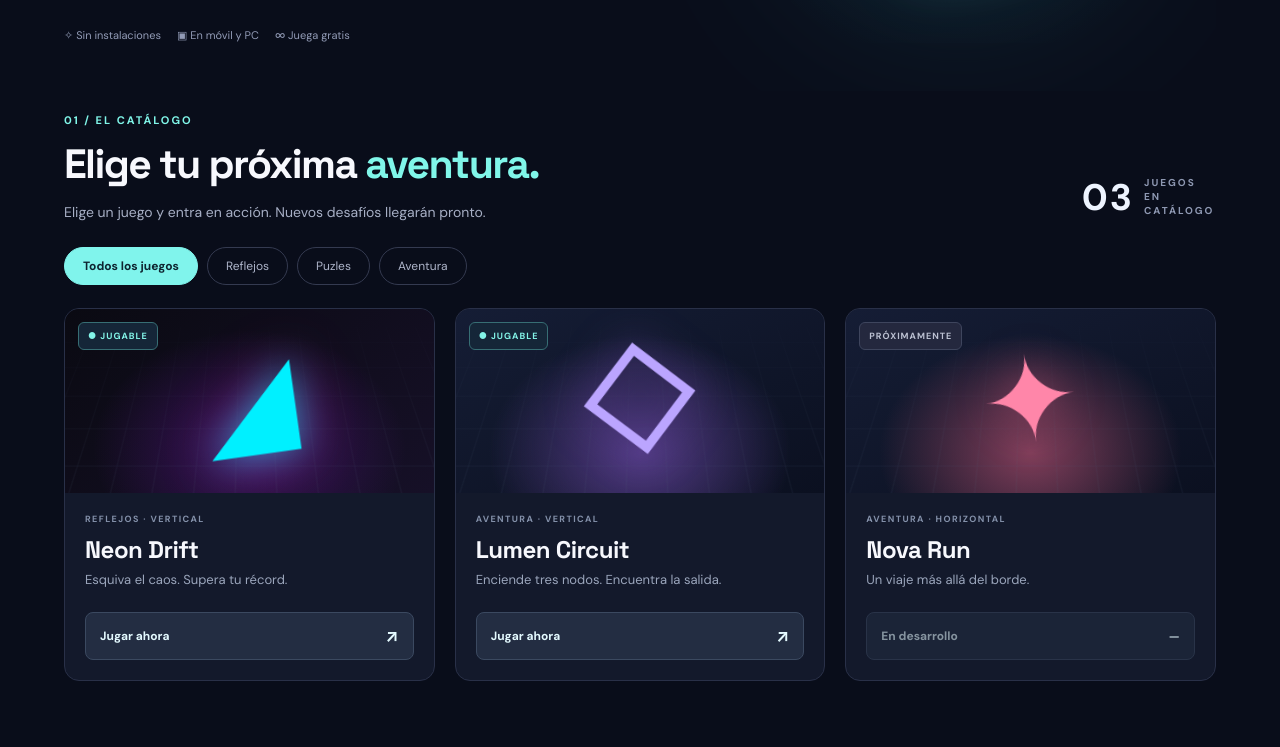
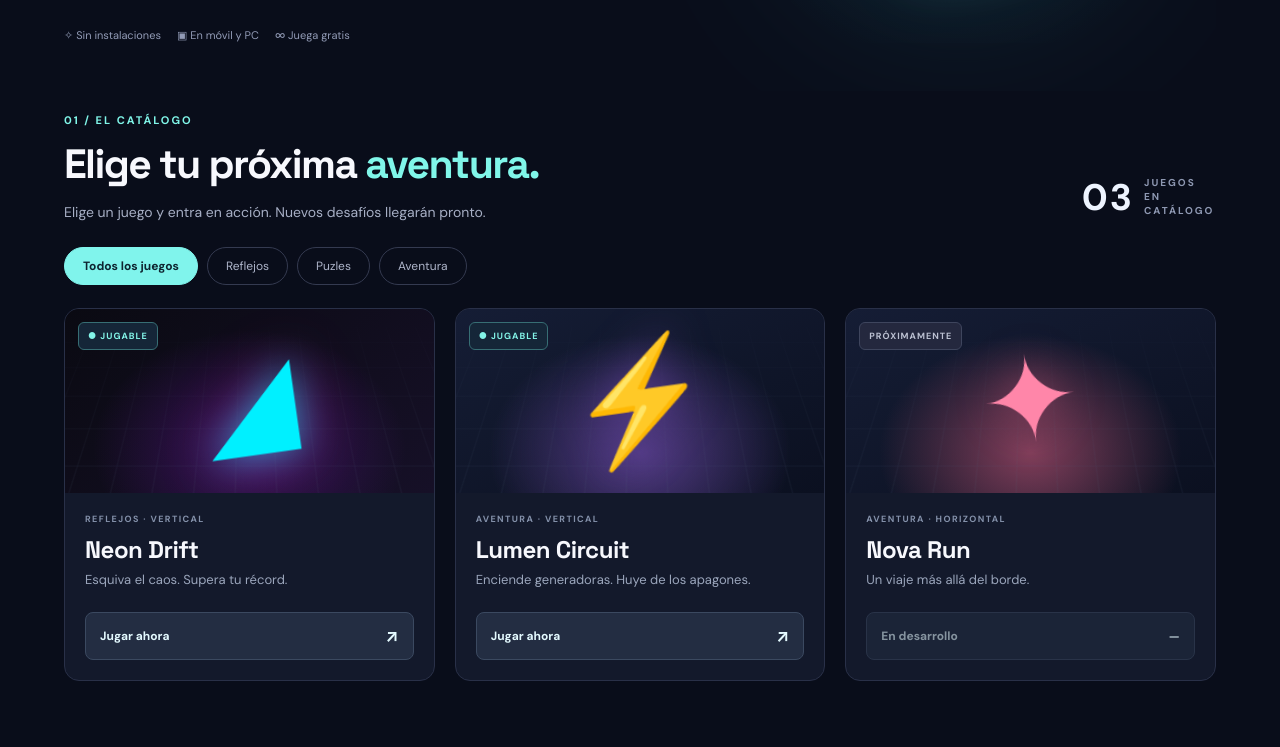
Before and after one commit to omarsantanar/Arcade, a React (Vite) app: page / in a window 1280 px wide. Shown: the part 477-1224 px from the top of the page. Built offline with nearby package versions, Linux system fonts and the light colour scheme.

Commit message:
feat(lumen): update src/games/registry.ts for Dominican blackout story

```diff
--- a/src/games/registry.ts
+++ b/src/games/registry.ts
@@ -6,8 +6,8 @@ export const catalog: readonly GameManifest[] = [
     category: 'reflejos', available: true, accent: 'cyan', symbol: '◢', orientation: 'portrait',
   },
   {
-    id: 'lumen-circuit', title: 'Lumen Circuit', tagline: 'Enciende tres nodos. Encuentra la salida.',
-    category: 'aventura', available: true, accent: 'violet', symbol: '◇', orientation: 'portrait',
+    id: 'lumen-circuit', title: 'Lumen Circuit', tagline: 'Enciende generadoras. Huye de los apagones.',
+    category: 'aventura', available: true, accent: 'violet', symbol: '⚡', orientation: 'portrait',
   },
   {
     id: 'nova-run', title: 'Nova Run', tagline: 'Un viaje más allá del borde.',
```
